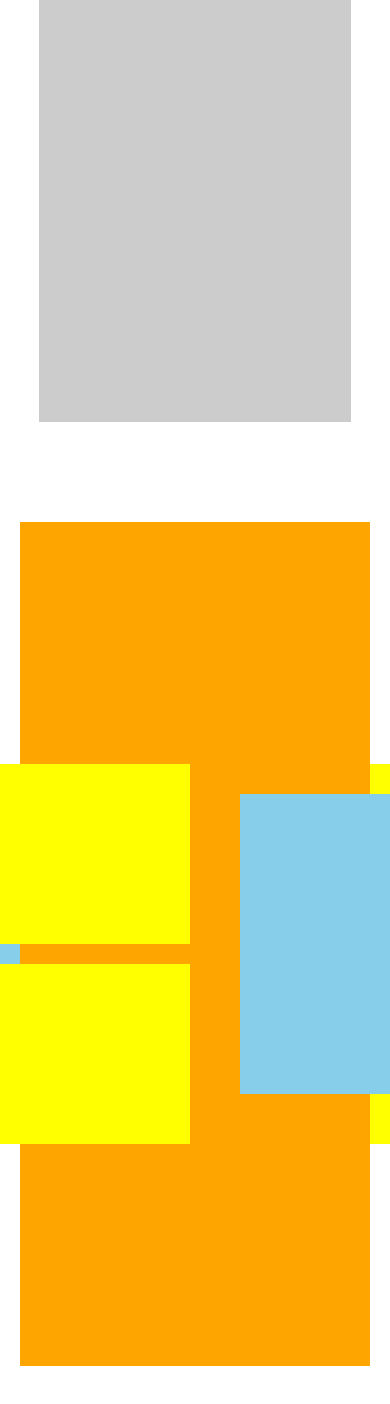
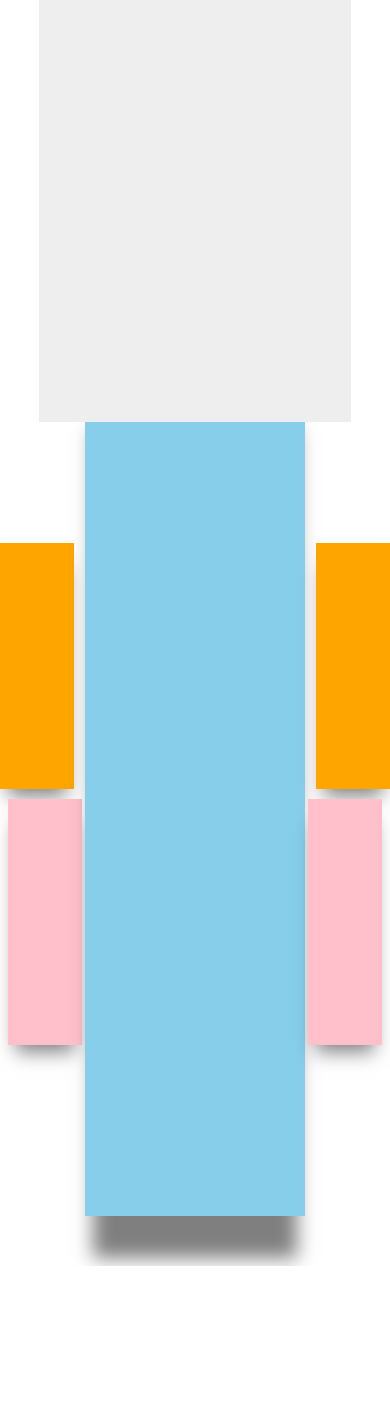
Before and after one commit to Manjunath-G-au16/MERNDEV, a React (Create React App) app in the folder client/: page / in a window 390 px wide. Shown: the top 1404 px of the page. Before the commit the page ends 1366 px from the top, so only its background shows below. Built offline with nearby package versions, Linux system fonts and the light colour scheme; a web font is replaced by a local one.

Commit message:
Hero section template using grid & responsive

```diff
--- a/client/package.json
+++ b/client/package.json
@@ -7,6 +7,7 @@
     "@testing-library/jest-dom": "^5.12.0",
     "@testing-library/react": "^11.2.6",
     "@testing-library/user-event": "^12.8.3",
+    "gsap": "^3.6.1",
     "jquery": "^3.6.0",
     "react": "^17.0.2",
     "react-dom": "^17.0.2",
--- a/client/src/components/Hero/Hero.js
+++ b/client/src/components/Hero/Hero.js
@@ -1,18 +1,73 @@
 import React from "react";
 import "./style.scss";
+import { gsap } from "gsap";
+// import { useRef } from "react";
+import { useEffect } from "react";
+import { ScrollTrigger } from "gsap/ScrollTrigger";
 
 const Hero = () => {
+  gsap.registerPlugin(ScrollTrigger);
+  useEffect(() => {
+    gsap.to("#center", {
+      y: "-50px",
+      scrub: 3,
+      delay: 0.5,
+    });
+
+    gsap.to("#left,#right", {
+      y: "-50px",
+      scrub: 3,
+      delay: 0.7,
+    });
+
+    gsap.to("#center", {
+      scrollTrigger: {
+        trigger: "#container",
+        start: "top top",
+        scrub: 3,
+        pin: "#container",
+        // end: "bottom top",
+      },
+      scaleX: 3,
+      // ease: "Expo.easeInOut",
+    });
+    gsap.to("#left", {
+      scrollTrigger: {
+        trigger: "#container",
+        start: "top top",
+        scrub: 3,
+      },
+      x: "-500px",
+      opacity: 0,
+      display: "none",
+      // ease: "Expo.easeInOut",
+    });
+    gsap.to("#right", {
+      scrollTrigger: {
+        trigger: "#container",
+        start: "top top",
+        scrub: 3,
+      },
+      x: "500px",
+      opacity: 0,
+      display: "none",
+      // ease: "Expo.easeInOut",
+    });
+  }, []);
   return (
     <>
-      <div id="back">
+      <div id="main">
         <div id="sec1"></div>
         <div id="container">
+          <div id="left">
             <div id="img-1" className="img-container"></div>
             <div className="section left">
               <div id="img-2" className="img-container"></div>
               <div id="img-3" className="img-container"></div>
             </div>
-          <div className="section center"></div>
+          </div>
+          <div id="center" className="section center"></div>
+          <div id="right">
             <div className="section right">
               <div id="img-4" className="img-container"></div>
               <div id="img-5" className="img-container"></div>
@@ -20,6 +75,7 @@ const Hero = () => {
             <div id="img-6" className="img-container"></div>
           </div>
         </div>
+      </div>
     </>
   );
 };
--- a/client/src/components/Hero/style.scss
+++ b/client/src/components/Hero/style.scss
@@ -4,60 +4,169 @@ body {
   width: 100%;
   height: 100%;
 }
-#back {
-  width: 100%;
-  min-height: 100vh;
+#main {
+  display: grid;
+  grid-template-rows: auto auto;
+  grid-template-areas:
+    "sec1"
+    "hero";
 }
 #sec1 {
+  grid-area: sec1;
   margin: 0 auto;
   width: 80%;
   height: 50vh;
-  background-color: #ccc;
+  background-color: #eee;
 }
+// #container {
+//   grid-area: hero;
+//   position: relative;
+//   width: 100%;
+//   min-height: 100vh;
+//   .img-container {
+//     width: 180px;
+//     height: 200px;
+//     background-color: pink;
+//   }
+//   #img-1,
+//   #img-6 {
+//     position: absolute;
+//     top: 50%;
+//     transform: translate(0, -50%);
+//     width: 150px;
+//     height: 300px;
+//     background-color: orange;
+//   }
+//   #img-1 {
+//     left: 0;
+// }
+//   #img-6 {
+//     right: 0;
+//   }
+//   .section {
+//     position: absolute;
+//     top: 50%;
+//     transform: translate(0, -50%);
+//     div {
+//       margin-top: 20px;
+//     }
+//   }
+//   .left {
+//     left: 200px;
+//   }
+//   .right {
+//     right: 200px;
+//   }
+//   .center {
+//     left: 50%;
+//     transform: translate(-50%, -50%);
+//     width: 380px;
+//     height: 100vh;
+//     background-color: skyblue;
+//   }
+// }
 #container {
-  position: relative;
-  margin-top: 100px;
+  grid-area: hero;
+  display: grid;
   width: 100%;
-  min-height: 100vh;
+  height: 100vh;
+  grid-template-columns: 2.1fr 2.3fr 2.1fr;
+  grid-template-areas: "a b c";
+  gap: 20px;
+  overflow: hidden;
+  #left {
+    grid-area: a;
+  }
+
+  #right {
+    grid-area: c;
+  }
   .img-container {
-    width: 200px;
-    height: 180px;
-    background-color: yellow;
+    box-shadow: 0px 15px 18px -8px rgba(0, 0, 0, 0.5);
   }
-  #img-1,
-  #img-6 {
-    position: absolute;
-    top: 50%;
-    transform: translate(0, -50%);
-    width: 150px;
-    height: 300px;
-    background-color: skyblue;
-  }
-  #img-1 {
-    left: 0;
-  }
-  #img-6 {
-    right: 0;
-  }
-  .section {
-    position: absolute;
-    top: 50%;
-    transform: translate(0, -50%);
-    div {
-      margin-top: 20px;
+
+  #left,
+  #right {
+    display: grid;
+    grid-template-columns: 1fr 1fr;
+    grid-template-rows: 1fr 0.5fr 2fr 0.5fr 1fr;
+    gap: 10px;
+    #img-1 {
+      @include grid(1, 2, 3, 4);
+      background-color: pink;
+    }
+    .left {
+      @include grid(2, 3, 2, 5);
+      display: grid;
+      grid-template-rows: 1fr 1fr;
+      grid-template-areas: "img-2" "img-3";
+      row-gap: 10px;
+      #img-2 {
+        grid-area: img-2;
+        background-color: orange;
+      }
+      #img-3 {
+        background-color: orange;
+        grid-area: img-3;
+      }
+    }
+    .right {
+      @include grid(1, 2, 2, 5);
+      display: grid;
+      grid-template-rows: 1fr 1fr;
+      grid-template-areas: "img-4" "img-5";
+      row-gap: 10px;
+      #img-4 {
+        grid-area: img-4;
+        background-color: orange;
+      }
+      #img-5 {
+        background-color: orange;
+        grid-area: img-5;
+      }
+    }
+    #img-6 {
+      @include grid(2, 3, 3, 4);
+      background-color: pink;
     }
   }
-  .left {
-    left: 200px;
-  }
-  .right {
-    right: 200px;
-  }
-  .center {
-    left: 50%;
-    transform: translate(-50%, -50%);
-    width: 350px;
-    height: 100vh;
-    background-color: orange;
+  #center {
+    grid-area: b;
+    background-color: skyblue;
+    box-shadow: 0px 50px 18px -8px rgba(0, 0, 0, 0.5);
   }
 }
+
+@media (max-width: 580px) {
+  #container {
+    gap: 3px $i;
+    grid-template-columns: 1.5fr 4fr 1.5fr !important;
+
+    #img-1,
+    #img-6 {
+      display: none;
+    }
+    .left {
+      @include grid(1$i, 3$i, 2$i, 5$i);
+      grid-template-columns: 0.1fr 0.8fr 0.1fr;
+      #img-2 {
+        @include grid(1$i, 3$i, 1$i, 1$i);
+      }
+      #img-3 {
+        @include grid(2$i, 4$i, 2$i, 2$i);
+        background-color: pink $i;
+      }
+    }
+    .right {
+      @include grid(1$i, 3$i, 2$i, 5$i);
+      grid-template-columns: 0.1fr 0.8fr 0.1fr;
+      #img-4 {
+        @include grid(2$i, 4$i, 1$i, 1$i);
+      }
+      #img-5 {
+        @include grid(1$i, 3$i, 2$i, 2$i);
+        background-color: pink $i;
+      }
+    }
+  }
+}
--- a/client/src/components/sass/default.scss
+++ b/client/src/components/sass/default.scss
@@ -1,5 +1,17 @@
 * {
-    margin: 0;
-    padding: 0;
-    box-sizing: border-box;
-  }
+  margin: 0;
+  padding: 0;
+  box-sizing: border-box;
+}
+@mixin flex-center{
+  display: flex;
+  align-items: center;
+  justify-content:center;
+}
+@mixin grid($col-start,$col-end,$row-start,$row-end){
+  grid-column-start: $col-start;
+  grid-column-end: $col-end;
+  grid-row-start: $row-start;
+  grid-row-end: $row-end;
+}
+$i: unquote("!important");
```
Also changed, not shown: client/src/components/Home.js (+6 -5 lines), 1 other file (tests, documents, lock files or other folders). Lines whose indentation alone changed are shown as unchanged.
